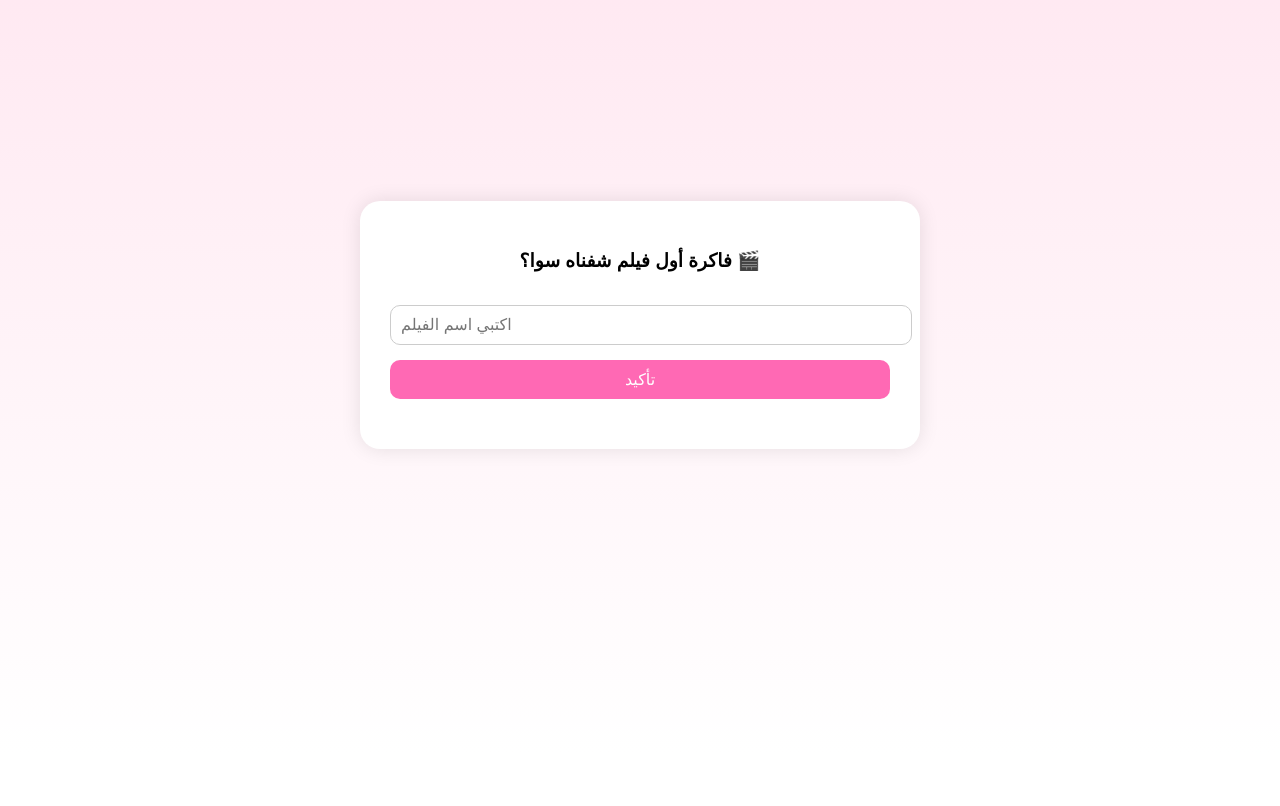
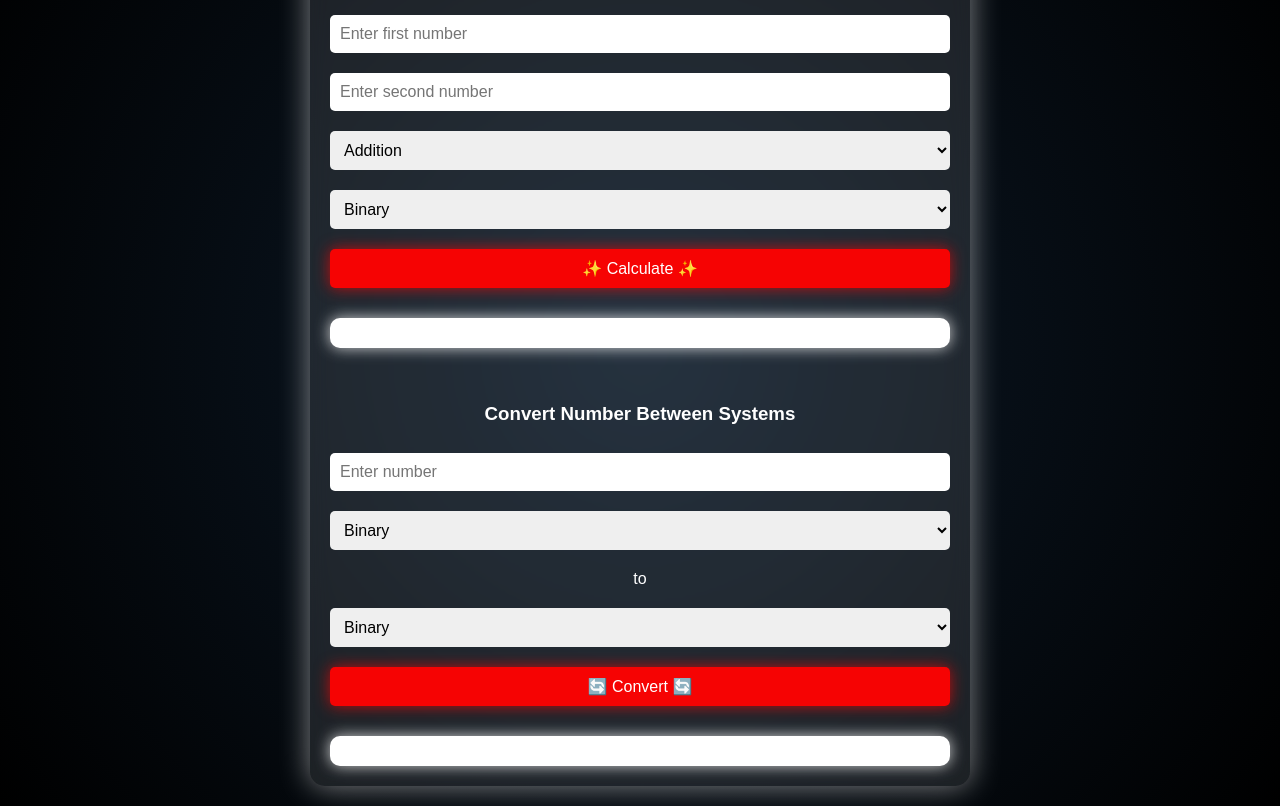
Before and after one commit to FahdSabryDev/fahd, a plain HTML site: page index.html in a window 1280 px wide. Shown: the part 103-909 px from the top of the page. Before the commit the page ends 856 px from the top, so only its background shows below. Drawn offline with Linux system fonts and the light colour scheme.

Commit message:
Update index.html

```diff
--- a/index.html
+++ b/index.html
@@ -1,129 +1,197 @@
 <!DOCTYPE html>
-<html lang="ar">
+<html lang="en">
 <head>
-  <meta charset="UTF-8">
-  <title>رحلتنا سوا 🎉</title>
+    <meta charset="UTF-8" />
+    <meta name="viewport" content="width=device-width, initial-scale=1.0"/>
+    <title>Number System Calculator</title>
+    <script>
+        function calculate() {
+            let num1 = document.getElementById("num1").value.trim();
+            let num2 = document.getElementById("num2").value.trim();
+            let operation = document.getElementById("operation").value;
+            let base = parseInt(document.getElementById("base").value);
+
+            if (num1 === "" || num2 === "") {
+                alert("Please enter both numbers");
+                return;
+            }
+
+            let number1 = parseInt(num1, base);
+            let number2 = parseInt(num2, base);
+
+            if (isNaN(number1) || isNaN(number2)) {
+                alert("Invalid input for the selected base");
+                return;
+            }
+
+            let result;
+            switch (operation) {
+                case "add":
+                    result = number1 + number2;
+                    break;
+                case "subtract":
+                    result = number1 - number2;
+                    break;
+                case "multiply":
+                    result = number1 * number2;
+                    break;
+                case "divide":
+                    if (number2 === 0) {
+                        alert("Cannot divide by zero");
+                        return;
+                    }
+                    result = Math.floor(number1 / number2);
+                    break;
+                default:
+                    alert("Invalid operation");
+                    return;
+            }
+            document.getElementById("result").innerText = result.toString(base).toUpperCase();
+        }
+
+        function convertNumber() {
+            let convertNum = document.getElementById("convertNum").value.trim();
+            let fromBase = parseInt(document.getElementById("fromBase").value);
+            let toBase = parseInt(document.getElementById("toBase").value);
+
+            if (convertNum === "") {
+                alert("Please enter a number to convert");
+                return;
+            }
+
+            let decimalValue = parseInt(convertNum, fromBase);
+            if (isNaN(decimalValue)) {
+                alert("Invalid number for the selected base");
+                return;
+            }
+
+            let convertedValue = decimalValue.toString(toBase).toUpperCase();
+            document.getElementById("convertResult").innerText = convertedValue;
+        }
+    </script>
     <style>
         body {
-      background: linear-gradient(to bottom, #ffe6f0, #fff);
-      font-family: 'Cairo', sans-serif;
+            font-family: Arial, sans-serif;
+            text-align: center;
+            margin: 0;
+            background: radial-gradient(circle, #0d1b2a, #000);
+            color: white;
+            min-height: 100vh;
             display: flex;
+            justify-content: center;
+            align-items: center;
             flex-direction: column;
-      align-items: center;
-      justify-content: center;
-      height: 100vh;
             padding: 20px;
+            box-sizing: border-box;
         }
 
-    .card {
-      background: white;
-      border-radius: 20px;
-      box-shadow: 0 0 20px rgba(0,0,0,0.1);
-      padding: 30px;
-      max-width: 500px;
-      width: 100%;
-      text-align: center;
+        .container {
+            background: rgba(255, 255, 255, 0.1);
+            padding: 20px;
+            border-radius: 15px;
+            box-shadow: 0 0 30px rgba(255, 255, 255, 0.5);
+            width: 50%;
+            backdrop-filter: blur(10px);
         }
 
-    input, button {
+        .form-control {
+            width: 100%;
             padding: 10px;
-      margin-top: 15px;
-      width: 100%;
-      font-size: 1rem;
-      border-radius: 10px;
-      border: 1px solid #ccc;
+            margin: 10px 0;
+            border-radius: 5px;
+            border: none;
+            font-size: 16px;
+            box-sizing: border-box;
         }
 
         button {
-      background-color: #ff69b4;
+            padding: 10px;
+            margin: 10px 0;
+            border-radius: 5px;
+            border: none;
+            background-color: #f60303;
             color: white;
-      border: none;
             cursor: pointer;
+            transition: 0.3s;
+            font-size: 16px;
+            width: 100%;
+            box-shadow: 0 0 15px rgba(232, 8, 8, 0.8);
         }
 
         button:hover {
-      background-color: #ff4081;
+            background-color: #ff4757;
+            transform: scale(1.05);
+            box-shadow: 0 0 25px rgba(255, 71, 87, 1);
         }
 
-    .hidden {
-      display: none;
+        #resultBox, #convertResultBox {
+            margin-top: 20px;
+            font-size: 20px;
+            font-weight: bold;
+            background-color: #ffffff;
+            color: rgb(0, 0, 0);
+            padding: 15px;
+            box-shadow: 0 0 15px rgba(255, 255, 255, 0.8);
+            border-radius: 10px;
+            cursor: pointer;
+            transition: 0.3s;
         }
 
-    .message {
-      margin-top: 20px;
-      font-weight: bold;
-      color: #d63384;
+        @media (max-width: 768px) {
+            .container {
+                width: 90%;
+                padding: 15px;
             }
 
-    video {
-      margin-top: 20px;
+            .form-control, button {
                 width: 100%;
-      border-radius: 15px;
+            }
+
+            #resultBox, #convertResultBox {
+                font-size: 18px;
+                padding: 10px;
+            }
         }
     </style>
 </head>
 <body>
-  <div class="card" id="quiz">
-    <div id="step1">
-      <h3>فاكرة أول فيلم شفناه سوا؟ 🎬</h3>
-      <input type="text" id="answer1" placeholder="اكتبي اسم الفيلم">
-      <button onclick="checkAnswer1()">تأكيد</button>
-      <div class="message" id="msg1"></div>
+    <div class="container">
+        <h2>Number System Calculator</h2>
+        <input type="text" id="num1" class="form-control" placeholder="Enter first number">
+        <input type="text" id="num2" class="form-control" placeholder="Enter second number">
+        <select id="operation" class="form-control">
+            <option value="add">Addition</option>
+            <option value="subtract">Subtraction</option>
+            <option value="multiply">Multiplication</option>
+            <option value="divide">Division</option>
+        </select>
+        <select id="base" class="form-control">
+            <option value="2">Binary</option>
+            <option value="8">Octal</option>
+            <option value="10">Decimal</option>
+            <option value="16">Hexadecimal</option>
+        </select>
+        <button onclick="calculate()">✨ Calculate ✨</button>
+        <div id="resultBox"><span id="result"></span></div>
+
+        <br><br>
+        <h3>Convert Number Between Systems</h3>
+        <input type="text" id="convertNum" class="form-control" placeholder="Enter number">
+        <select id="fromBase" class="form-control">
+            <option value="2">Binary</option>
+            <option value="8">Octal</option>
+            <option value="10">Decimal</option>
+            <option value="16">Hexadecimal</option>
+        </select>
+        <span style="display:block; margin: 10px 0;"> to </span>
+        <select id="toBase" class="form-control">
+            <option value="2">Binary</option>
+            <option value="8">Octal</option>
+            <option value="10">Decimal</option>
+            <option value="16">Hexadecimal</option>
+        </select>
+        <button onclick="convertNumber()">🔄 Convert 🔄</button>
+        <div id="convertResultBox"><span id="convertResult"></span></div>
     </div>
-
-    <div id="step2" class="hidden">
-      <h3>وأول مكان خرجنا فيه؟ 🌆</h3>
-      <input type="text" id="answer2" placeholder="اكتبي المكان">
-      <button onclick="checkAnswer2()">تأكيد</button>
-      <div class="message" id="msg2"></div>
-    </div>
-
-    <div id="step3" class="hidden">
-      <h3>💌 آخر سؤال: إيه أكتر حاجة بتحبيني فيها؟</h3>
-      <input type="text" id="answer3" placeholder="جاوبي بصراحة 😉">
-      <button onclick="checkAnswer3()">تأكيد</button>
-      <div class="message" id="msg3"></div>
-    </div>
-
-    <div id="final" class="hidden">
-      <h3>🎉 وده فيديو صغير فيه شوية ذكريات لينا 💖</h3>
-      <video controls>
-        <source src="your_video.mp4" type="video/mp4">
-        المتصفح مش بيدعم الفيديو 🙈
-      </video>
-    </div>
-  </div>
-
-  <script>
-    function checkAnswer1() {
-      const input = document.getElementById("answer1").value.trim().toLowerCase();
-      if (input.includes("تيتانك") || input.includes("titanic")) {
-        document.getElementById("msg1").textContent = "صح! والله ما كنتش هنسى اللحظة دي 🥺";
-        document.getElementById("step2").classList.remove("hidden");
-      } else {
-        document.getElementById("msg1").textContent = "قريبة! جربي تاني 😉";
-      }
-    }
-
-    function checkAnswer2() {
-      const input = document.getElementById("answer2").value.trim().toLowerCase();
-      if (input.includes("الكورنيش") || input.includes("كورنيش")) {
-        document.getElementById("msg2").textContent = "الله على الذكريات 😍";
-        document.getElementById("step3").classList.remove("hidden");
-      } else {
-        document.getElementById("msg2").textContent = "مممم لسه! فكري كمان 🧐";
-      }
-    }
-
-    function checkAnswer3() {
-      const input = document.getElementById("answer3").value.trim().toLowerCase();
-      if (input.length > 3) {
-        document.getElementById("msg3").textContent = "أنا كمان بحبك أكتر من كده ❤️‍🔥";
-        document.getElementById("final").classList.remove("hidden");
-      } else {
-        document.getElementById("msg3").textContent = "جاوبي بجد بقاااا 😂";
-      }
-    }
-  </script>
 </body>
 </html>
```
Lines whose indentation alone changed are shown as unchanged.
